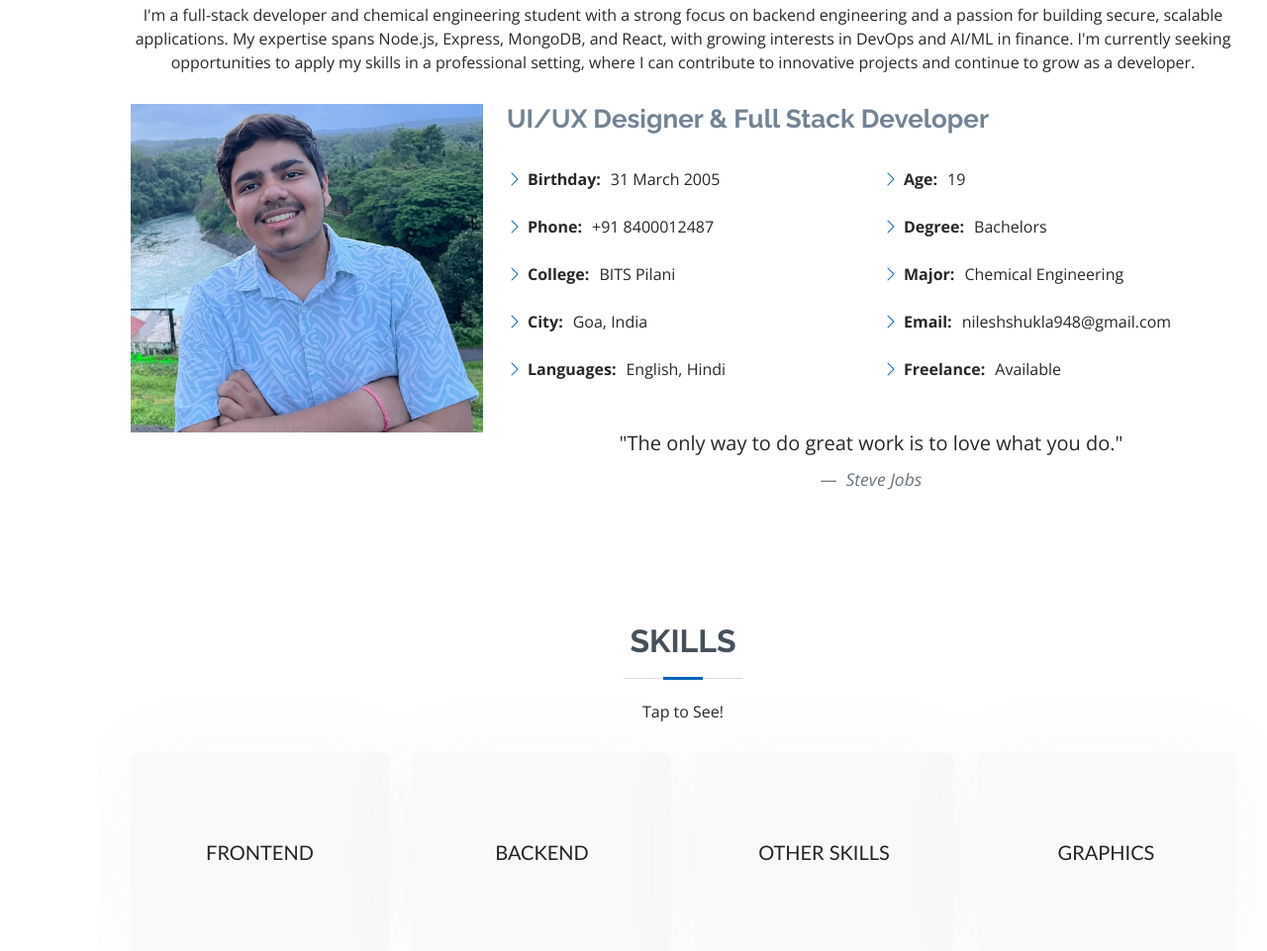
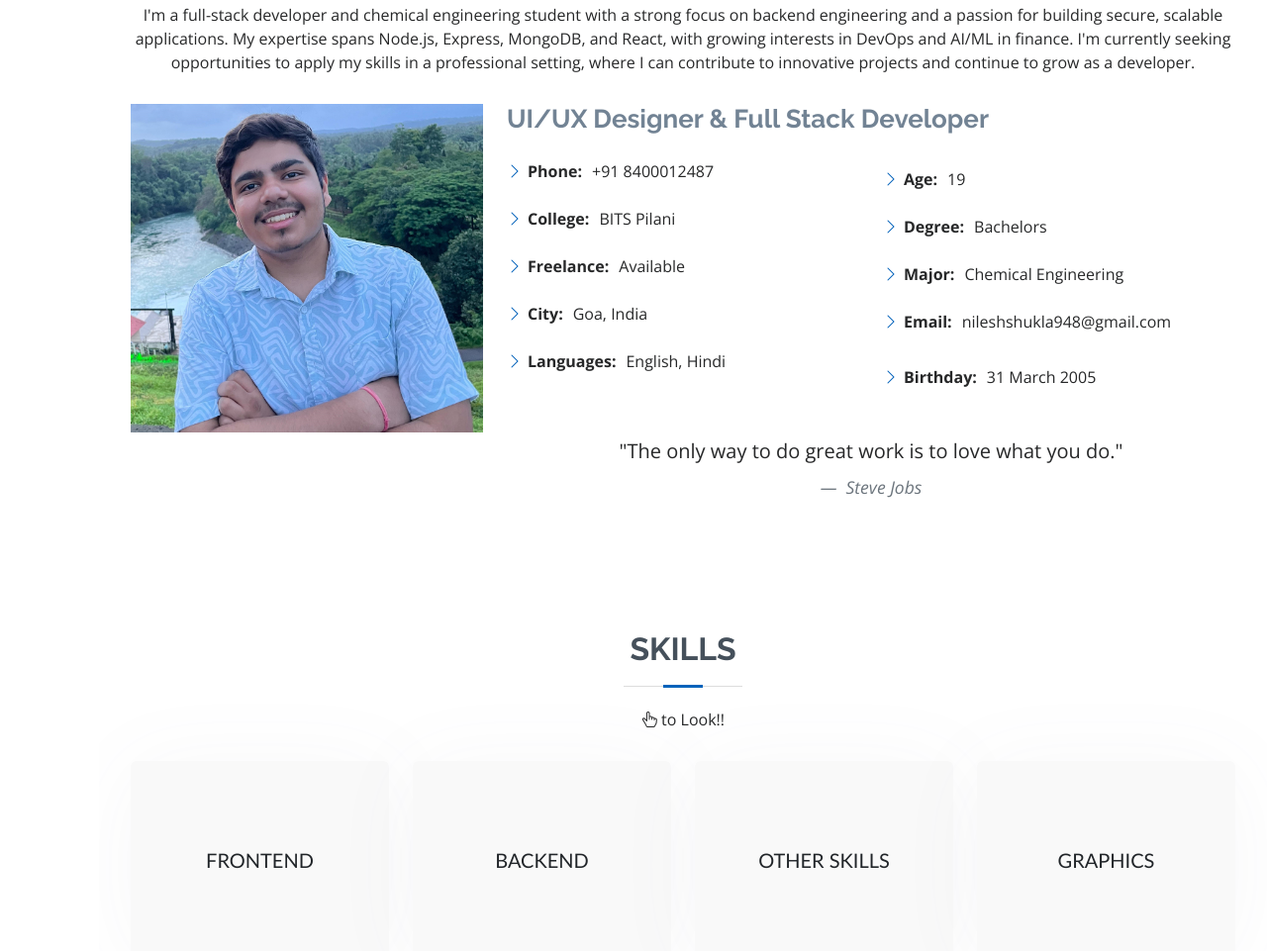
Before and after one commit to Neelesh2005/Portfolio, a plain HTML site: page index.html in a window 1280 px wide. Shown: the part 935-1896 px from the top of the page at 99% size. Drawn offline with nearby package versions, Linux system fonts and the light colour scheme.

Commit message:
additional styles

```diff
--- a/assets/css/style.css
+++ b/assets/css/style.css
@@ -471,6 +471,7 @@ section {
 --------------------------------------------------------------*/
 .portfolio .portfolio-item {
   margin-bottom: 30px;
+  cursor: pointer;
 }
 
 .portfolio #portfolio-flters {
--- a/index.html
+++ b/index.html
@@ -63,7 +63,8 @@
         <a href="https://x.com/neelesh_sh05" class="twitter"><i class="bx bxl-twitter"></i></a>
         <a href="https://github.com/Neelesh2005" class="github"><i class="bx bxl-github"></i></a>
         <a href="https://www.instagram.com/_neelesh_31/" class="instagram"><i class="bx bxl-instagram"></i></a>
-        <a href="https://www.linkedin.com/in/neelesh-shukla-5b5541214/" class="linkedin"><i class="bx bxl-linkedin"></i></a>
+        <a href="https://www.linkedin.com/in/neelesh-shukla-5b5541214/" class="linkedin"><i
+            class="bx bxl-linkedin"></i></a>
       </div>
     </div>
   </section><!-- End Hero -->
@@ -91,12 +92,15 @@
             <div class="row mb-4">
               <div class="col-lg-6">
                 <ul>
-                  <li class="pb-1 pt-2"><i class="bi bi-chevron-right"></i> <strong>Birthday:</strong> <span>31 March
-                      2005</span></li>
+
+
                   <li class="pb-1"><i class="bi bi-chevron-right"></i> <strong>Phone:</strong> <span>+91
                       8400012487</span></li>
                   <li class="pb-1"><i class="bi bi-chevron-right"></i> <strong>College:</strong> <span>BITS
                       Pilani</span></li>
+                  <li class="pb-1"><i class="bi bi-chevron-right"></i> <strong>Freelance:</strong>
+                    <span>Available</span>
+                  </li>
                   <li class="pb-1"><i class="bi bi-chevron-right"></i> <strong>City:</strong> <span>Goa, India</span>
                   </li>
                   <li class="pb-1"><i class="bi bi-chevron-right"></i> <strong>Languages:</strong> <span>English,
@@ -111,9 +115,11 @@
                   <li class="pb-1"><i class="bi bi-chevron-right"></i> <strong>Major:</strong> <span>Chemical
                       Engineering</span></li>
                   <li class="pb-1"><i class="bi bi-chevron-right"></i> <strong>Email:</strong>
-                    <span>nileshshukla948@gmail.com</span></li>
-                  <li class="pb-1"><i class="bi bi-chevron-right"></i> <strong>Freelance:</strong>
-                    <span>Available</span></li>
+                    <span>nileshshukla948@gmail.com</span>
+                  </li>
+                  <li class="pb-1 pt-2"><i class="bi bi-chevron-right"></i> <strong>Birthday:</strong> <span>31 March
+                      2005</span></li>
+
                 </ul>
               </div>
             </div>
@@ -134,7 +140,7 @@
 
         <div class="section-title">
           <h2 class="display-4 text-center">Skills</h2>
-          <p>Tap to See!</p>
+          <p><i class="bi bi-hand-index-thumb"></i> to Look!!</p>
         </div>
 
         <div class="row">
@@ -162,7 +168,7 @@
                   <p class="mb-3">Node.js</p>
                   <p class="mb-3">Express.js</p>
                   <p class="mb-3">MongoDB</p>
-                  <p >Scoket.IO</p>
+                  <p>Scoket.IO</p>
                 </div>
               </div>
             </div>
@@ -177,7 +183,7 @@
                   <p class="mb-3">PHP</p>
                   <p class="mb-3">Python</p>
                   <p class="mb-3">Git</p>
-                  <p >Docker</p>
+                  <p>Docker</p>
                 </div>
               </div>
             </div>
@@ -278,7 +284,8 @@
                 <p>FullStack</p>
                 <div class="portfolio-links">
 
-                  <a href="https://github.com/Neelesh2005/socket-group-chat" target="_blank"><i class="bx bx-link"></i></a>
+                  <a href="https://github.com/Neelesh2005/socket-group-chat" target="_blank"><i
+                      class="bx bx-link"></i></a>
                 </div>
               </div>
             </div>
@@ -507,7 +514,7 @@
 
           <div class="col-lg-8 mt-5 mt-lg-0">
 
-            <form  method="post" role="form" class="php-email-form" id="contact-form">
+            <form method="post" role="form" class="php-email-form" id="contact-form">
               <div class="row">
                 <div class="col-md-6 form-group">
                   <input type="text" name="name" class="form-control" id="name" placeholder="Your Name" required>
@@ -520,7 +527,8 @@
                 <input type="text" class="form-control" name="subject" id="subject" placeholder="Subject" required>
               </div>
               <div class="form-group mt-3">
-                <textarea class="form-control" name="message" rows="5" placeholder="Message" id="message" required></textarea>
+                <textarea class="form-control" name="message" rows="5" placeholder="Message" id="message"
+                  required></textarea>
               </div>
 
               <div class="text-center"><button type="submit">Send Message</button></div>
@@ -544,7 +552,8 @@
         <a href="https://x.com/neelesh_sh05" class="twitter"><i class="bx bxl-twitter"></i></a>
         <a href="https://www.instagram.com/_neelesh_31/" class="instagram"><i class="bx bxl-instagram"></i></a>
         <a href="https://github.com/Neelesh2005" class="github"><i class="bx bxl-github"></i></a>
-        <a href="https://www.linkedin.com/in/neelesh-shukla-5b5541214/" class="linkedin"><i class="bx bxl-linkedin"></i></a>
+        <a href="https://www.linkedin.com/in/neelesh-shukla-5b5541214/" class="linkedin"><i
+            class="bx bxl-linkedin"></i></a>
       </div>
       <div class="copyright">
         &copy; Copyright <strong><span>Neelesh Shukla</span></strong>. All Rights Reserved
@@ -574,7 +583,7 @@
   <script src="assets/js/main.js"></script>
   <script type="text/javascript" src="https://cdn.jsdelivr.net/npm/@emailjs/browser@4/dist/email.min.js"></script>
   <script type="text/javascript">
-      (function() {
+    (function () {
       // https://dashboard.emailjs.com/admin/account
       emailjs.init({
         publicKey: "21wa1BFmjlOrecaZ-",
@@ -582,7 +591,7 @@
     })();
   </script>
   <script>
-    document.getElementById('contact-form').addEventListener('submit', function(event) {
+    document.getElementById('contact-form').addEventListener('submit', function (event) {
       event.preventDefault();
 
       const formData = {
@@ -593,10 +602,10 @@
       };
 
       emailjs.send('service_2ssa2s8', 'template_pl74na6', formData)
-        .then(function(response) {
+        .then(function (response) {
           alert('Email sent successfully!');
           document.getElementById('contact-form').reset();
-        }, function(error) {
+        }, function (error) {
           alert('Failed to send email.');
           console.error('Error:', error);
         });
```
Lines whose indentation alone changed are shown as unchanged.
